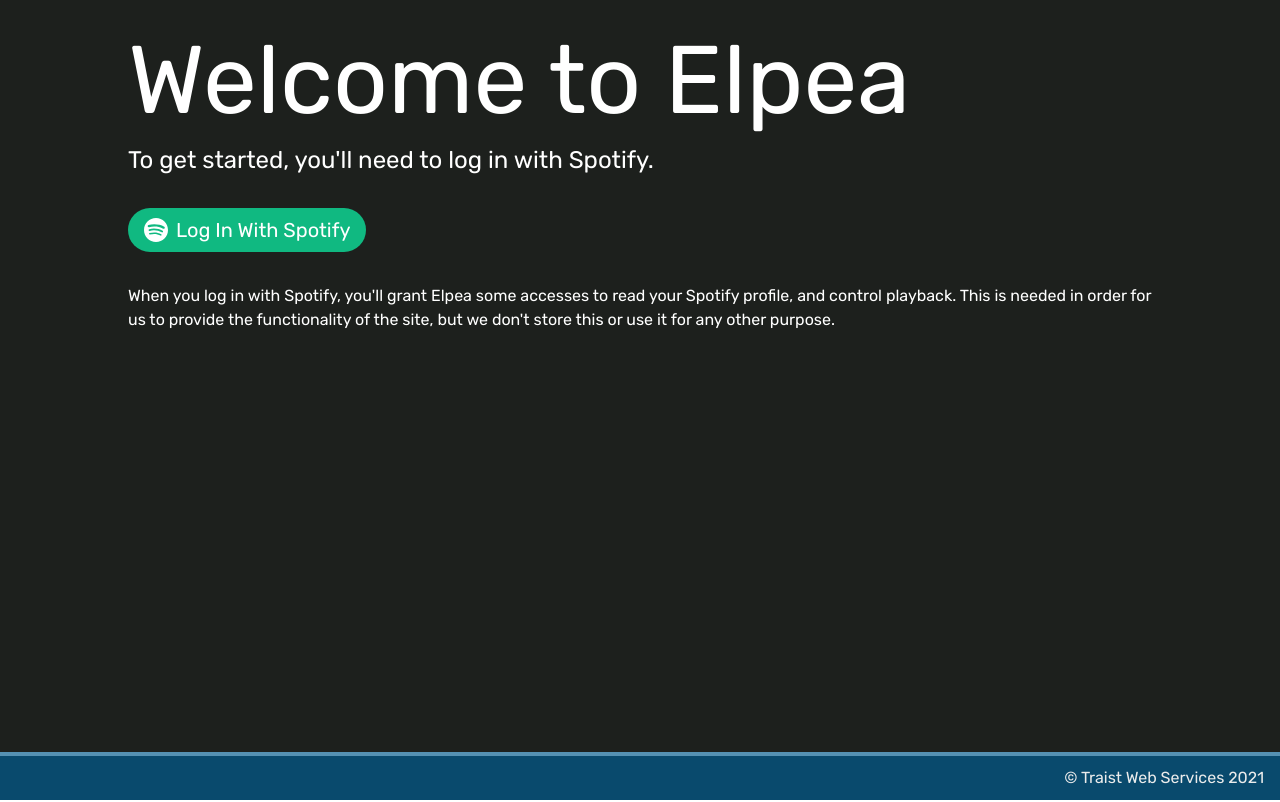
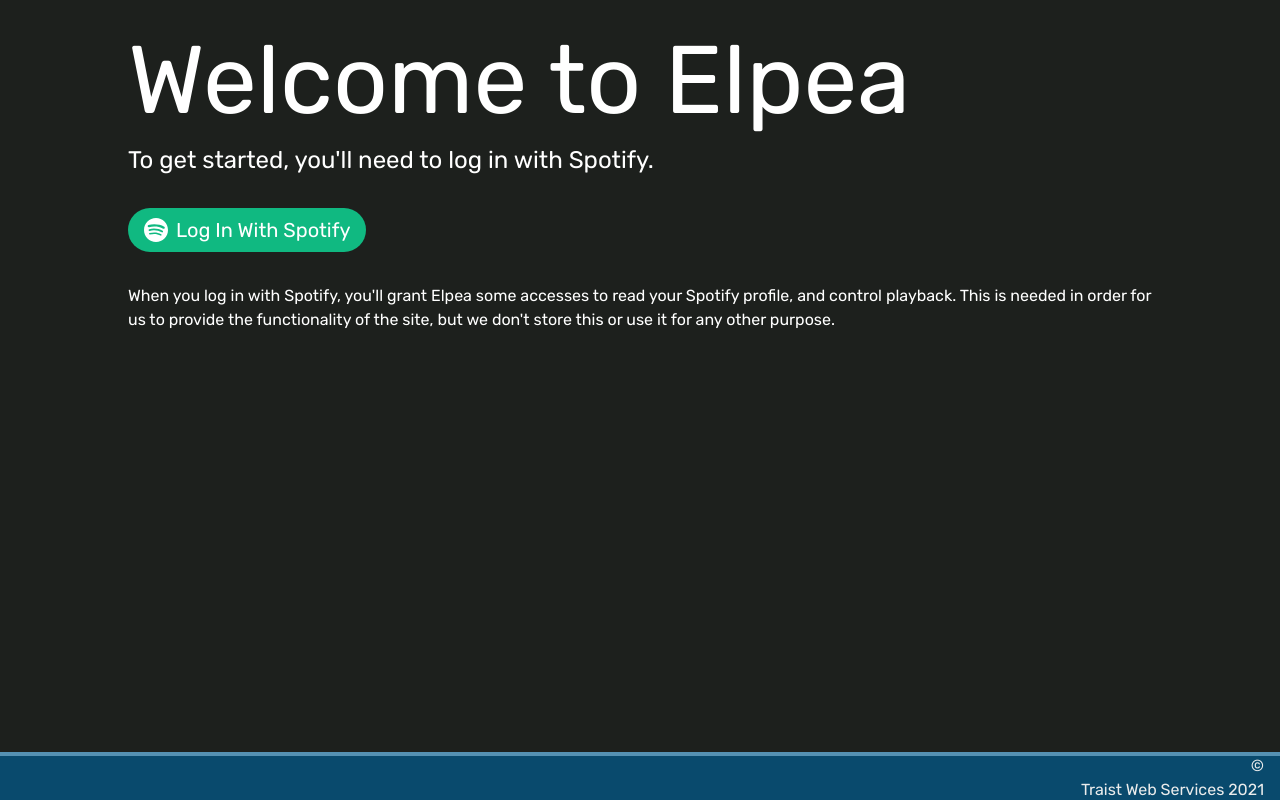
Before and after one commit to traist-web-services/elpea, a Next.js app: page / in a window 1280 px wide. Built offline with nearby package versions, Linux system fonts and the light colour scheme; no server answers.

Commit message:
Added link to Traist site in the footer

```diff
--- a/pages/index.js
+++ b/pages/index.js
@@ -29,7 +29,10 @@
           </div>
         </main>
         <footer className="flex flex-col items-end justify-center flex-shrink-0 h-12 px-4 border-t-4 bg-brand-700 border-brand-400">
-          &copy; Traist Web Services 2021
+          &copy;{" "}
+          <a href="https://traist.co.uk" target="_blank">
+            Traist Web Services 2021
+          </a>
         </footer>
       </div>
     </>
```
